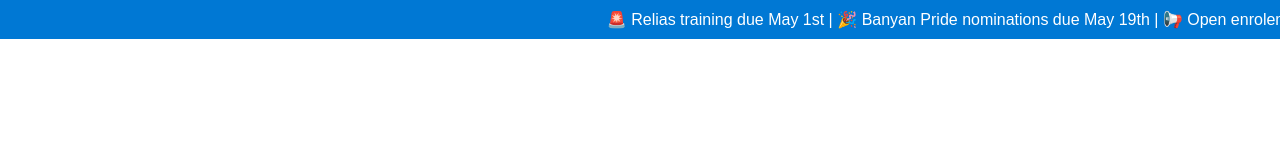
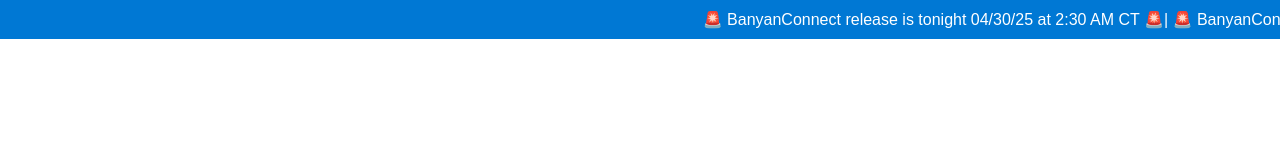
Before and after one commit to AlphaDad2/sharepoint-news-ticker, a plain HTML site: page index.html in a window 1280 px wide. Drawn offline with Linux system fonts and the light colour scheme.

Commit message:
Update index.html

```diff
--- a/index.html
+++ b/index.html
@@ -29,7 +29,7 @@
 <body>
   <div class="ticker-wrap">
     <div class="ticker">
-      🚨 Relias training due May 1st | 🎉 Banyan Pride nominations due May 19th | 📢 Open enrolement begeins November 1st | 📢 Rose Award submissions are due May 15th
+      🚨 BanyanConnect release is tonight 04/30/25 at 2:30 AM CT 🚨| 🚨 BanyanConnect release is tonight 04/30/25 at 2:30 AM CT 🚨 | 🚨 BanyanConnect release is tonight 04/30/25 at 2:30 AM CT 🚨
     </div>
   </div>
 </body>
```
